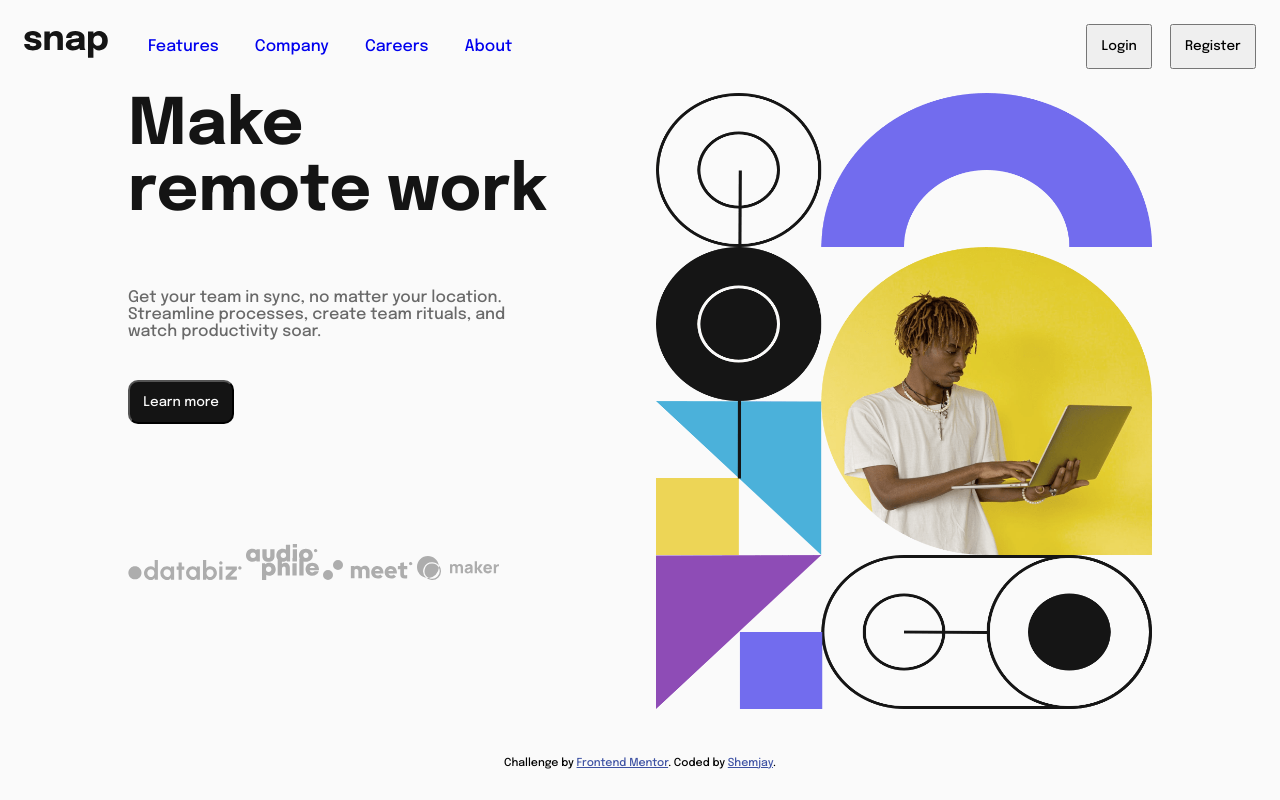
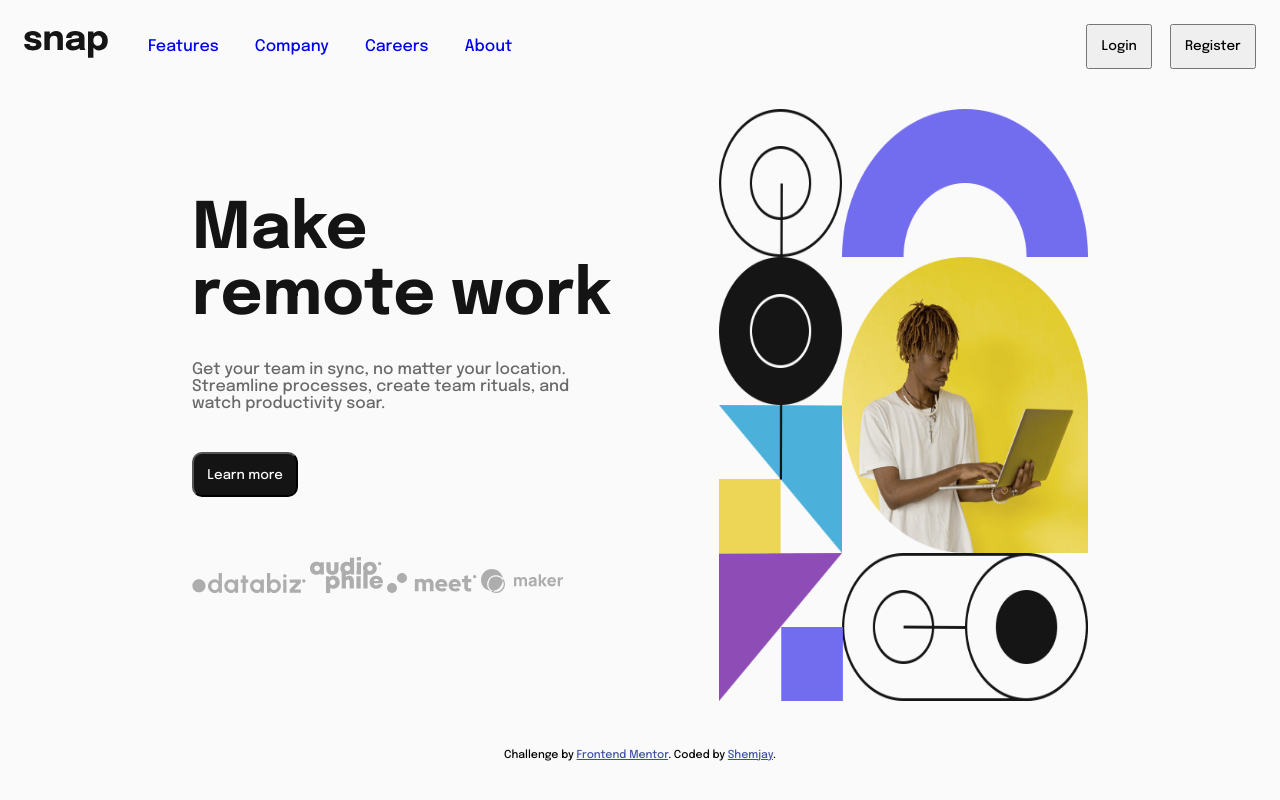
Before and after one commit to shemjay/Remote-work-website--Corrupted-, a plain HTML site: page index.html in a window 1280 px wide. Drawn offline with Linux system fonts and the light colour scheme.

Commit message:
Update: update body content positioning
update body content to more optimal position

```diff
--- a/style.css
+++ b/style.css
@@ -58,9 +58,10 @@
 /* Container for the whole body content and hero image*/
 .main-content-wrapper {
     margin: auto;
+    margin-top: 1em;
     padding-bottom: 3em;
-    height: 83%;
-    width: 80%;
+    height: 80%;
+    width: 70%;
     display: flex;
     justify-content: center;
     align-items: center;
@@ -68,14 +69,13 @@
 
 /* Container for the body copy and SVG images*/
 .body-content-wrapper {
-    margin-right: 2em;
-    height: 100%;
+    height: 70%;
     width: 100%;
 }
 
 /* Container for the hero image */
 .hero-image-wrapper {
-    width: 100%;
+    width: 70%;
     height: 100%;
     object-fit: contain;
 }
@@ -89,7 +89,7 @@
     font-weight: 700;
     color: hsl(0, 0%, 8%);
     font-size: 4rem;
-    padding-bottom: 1em;
+    padding-bottom: 0.5em;
 }
 
 .body-copy {
@@ -106,7 +106,7 @@
     color: hsl(0, 0%, 98%);
     outline: none;
     border-radius: 10px;
-    margin-bottom: 9em;
+    margin-bottom: 4.5em;
 }
 
 
```
